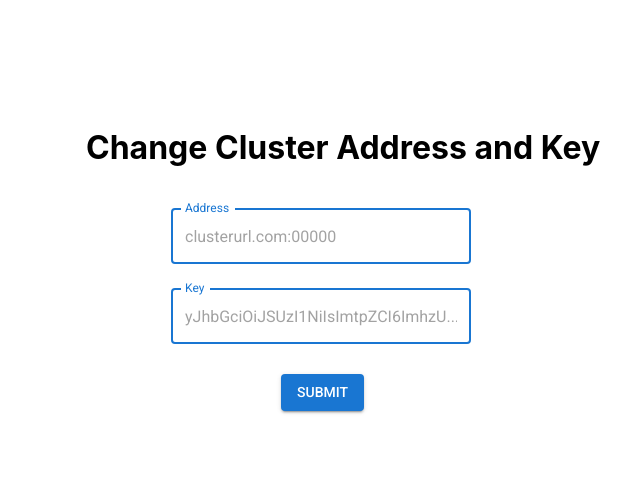
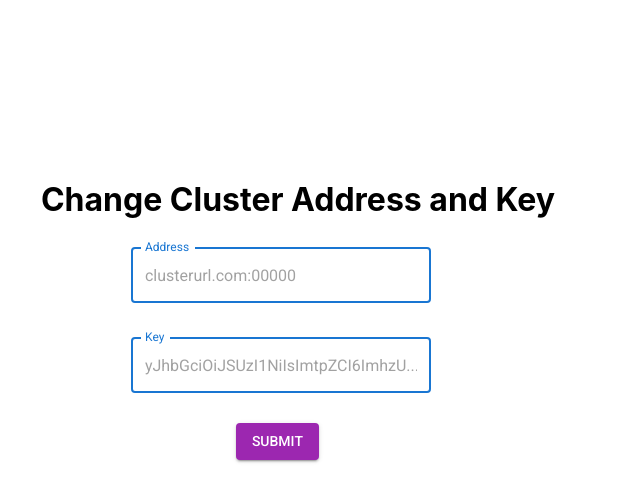
Before and after one commit to oslabs-beta/k8state, a React (Vite) app in the folder client/: page /settings in a window 1280 px wide. Shown: the top 502 px of the page, without its empty margins (297-937 px from the left). Built offline with nearby package versions, Linux system fonts and the light colour scheme.

Commit message:
commit after merge

```diff
--- a/client/src/features/cluster-log/components/ClusterLog.js
+++ b/client/src/features/cluster-log/components/ClusterLog.js
@@ -56,7 +56,11 @@ export default function ClusterLog(props) {
     };
     return (
     //each log is placed in an accordion and can expand and shrink.
-    _jsx("div", { children: _jsxs(Accordion, { expanded: expanded, onChange: handleExpansion, style: { width: "700px", left: "50px" }, sx: [
+    _jsx("div", { children: _jsxs(Accordion, { expanded: expanded, onChange: handleExpansion, style: {
+                position: "relative",
+                width: "700px",
+                top: "120px",
+            }, sx: [
                 expanded
                     ? {
                         "& .MuiAccordion-region": {
--- a/client/src/features/mini-drawer/MiniDrawer.js
+++ b/client/src/features/mini-drawer/MiniDrawer.js
@@ -110,7 +110,11 @@ export default function MiniDrawer() {
                 }, children: _jsxs(Toolbar, { children: [_jsx(IconButton, { color: "inherit", "aria-label": "open drawer", onClick: handleDrawerOpen, edge: "start", sx: {
                                 marginRight: 5,
                                 ...(open && { display: "none" }),
-                            }, children: _jsx(MenuIcon, {}) }), _jsxs(Typography, { variant: "h6", noWrap: true, component: "div", children: ["K", _jsx("span", { style: { color: "#ad97d0" }, children: "8" }), "STATE \u2014 ", selectedPage] }), _jsx("img", { src: logoSVG, alt: "App logo", style: { width: "50px", marginLeft: "auto", marginRight: "15px" } })] }) }), _jsxs(Drawer, { variant: "permanent", open: open, children: [_jsxs(DrawerHeader, { children: [_jsx("h3", { style: { position: "absolute", left: "60px" }, children: "Navigation" }), _jsx(IconButton, { onClick: handleDrawerClose, children: theme.direction === "rtl" ? (_jsx(ChevronRightIcon, {})) : (_jsx(ChevronLeftIcon, {})) })] }), _jsx(Divider, {}), _jsx(List, { children: ["ClusterUI", "Logs", "Grafana Dashboard"].map((text, index) => (_jsx(ListItem, { onClick: () => handleMenuSelect(text), disablePadding: true, sx: { display: "block" }, style: {
+                            }, children: _jsx(MenuIcon, {}) }), _jsxs(Typography, { variant: "h6", noWrap: true, component: "div", children: ["K", _jsx("span", { style: { color: "#ad97d0" }, children: "8" }), "STATE \u2014 ", selectedPage] }), _jsx("a", { href: "/", style: {
+                                width: "50px",
+                                marginLeft: "auto",
+                                marginRight: "15px",
+                            }, children: _jsx("img", { src: logoSVG, alt: "App logo" }) })] }) }), _jsxs(Drawer, { variant: "permanent", open: open, children: [_jsxs(DrawerHeader, { children: [_jsx("h3", { style: { position: "absolute", left: "60px" }, children: "Navigation" }), _jsx(IconButton, { onClick: handleDrawerClose, children: theme.direction === "rtl" ? (_jsx(ChevronRightIcon, {})) : (_jsx(ChevronLeftIcon, {})) })] }), _jsx(Divider, {}), _jsx(List, { children: ["ClusterUI", "Logs", "Grafana Dashboard"].map((text, index) => (_jsx(ListItem, { onClick: () => handleMenuSelect(text), disablePadding: true, sx: { display: "block" }, style: {
                                 color: "black",
                                 textDecoration: "none",
                                 backgroundColor: selectedPage === text ? violetMain : "white",
--- a/client/src/features/settings/settings.js
+++ b/client/src/features/settings/settings.js
@@ -46,35 +46,43 @@ const Settings = () => {
             throw new Error(`Something went wrong: ${error.message}`);
         }
     };
-    return (_jsxs(Box, { component: "form", sx: { "& > :not(style)": { m: 1, width: "25ch" } }, noValidate: true, autoComplete: "off", children: [_jsx("h1", { style: {
+    return (_jsxs(Box, { component: "form", sx: { "& > :not(style)": { m: 1, width: "25ch" } }, noValidate: true, autoComplete: "off", style: {
+            position: "relative",
             width: "max-content",
+            height: "max-content",
+        }, children: [_jsx("h1", { style: {
+                    width: "max-content",
+                    position: "relative",
+                    alignContent: "center",
+                    top: "-170px",
+                    left: "-45px",
+                }, children: "Change Cluster Address and Key" }), _jsxs("div", { style: { position: "relative" }, children: [_jsx(TextField, { "aria-label": "Address", label: "Address", color: envAlertMessage === "Success!" ? "success" : "primary", helperText: envAddress?.includes("www.")
+                            ? "Do not include 'www' before Cluster URL"
+                            : null, error: inputError ||
+                            (envAddress?.includes("www.") && !envAddress?.includes("www.com")), placeholder: "clusterurl.com:00000", onChange: (e) => setEnvAddress(e.target.value), focused: true, style: {
                             position: "absolute",
-                    top: "120px",
-                    left: "375px",
-                }, children: "Change Cluster Address and Key" }), _jsx(TextField, { "aria-label": "Address", label: "Address", color: envAlertMessage === "Success!" ? "success" : "primary", error: inputError, placeholder: "clusterurl.com:00000", onChange: (e) => setEnvAddress(e.target.value), focused: true, style: {
-                    position: "fixed",
-                    top: "200px",
-                    left: "460px",
+                            top: "-150px",
+                            left: "45px",
                             width: "300px",
                         } }), _jsx(TextField, { label: "Key", color: envAlertMessage === "Success!" ? "success" : "primary", error: inputError, placeholder: "yJhbGciOiJSUzI1NiIsImtpZCI6ImhzU...", onChange: (e) => setEnvKey(e.target.value), focused: true, style: {
-                    position: "fixed",
-                    top: "280px",
-                    left: "460px",
+                            position: "absolute",
+                            top: "-60px",
+                            left: "45px",
                             width: "300px",
                         } }), _jsx("div", { style: {
-                    display: "flex",
-                    position: "absolute",
-                    top: "350px",
-                    left: "570px",
+                            position: "relative",
+                            top: "10px",
+                            left: "150px",
                         }, children: _jsx(Stack, { direction: "row", spacing: 2, children: _jsx(Button, { variant: inputError === true ? "outlined" : "contained", color: inputError === true
                                     ? "error"
                                     : envAlertMessage === "Success!"
                                         ? "success"
-                                : "primary", onClick: handleEnvSubmit, style: { marginTop: "16px" }, children: "Submit" }) }) }), _jsx("div", { style: {
-                    display: "flex",
+                                        : "secondary", disabled: envAddress?.includes("www.") && !envAddress?.includes("www.com")
+                                    ? true
+                                    : false, onClick: handleEnvSubmit, style: { marginTop: "16px" }, children: "Submit" }) }) })] }), _jsx("div", { style: {
                     position: "absolute",
-                    left: "500px",
-                    top: "425px",
+                    left: "90px",
+                    top: "145px",
                     marginTop: "16px",
                 }, children: _jsx(Stack, { sx: { width: "100%" }, spacing: 2, children: envAlert && (_jsx(Alert, { severity: inputError === true ? "error" : "success", children: envAlertMessage })) }) })] }));
 };
```
Also changed, not shown: client/src/features/cluster-log/containers/clusterLogContainer.js (+98 -43 lines), client/src/features/grafana-dashboard/GrafanaViewContainer.js (+12 -6 lines). Lines whose indentation alone changed are shown as unchanged.
